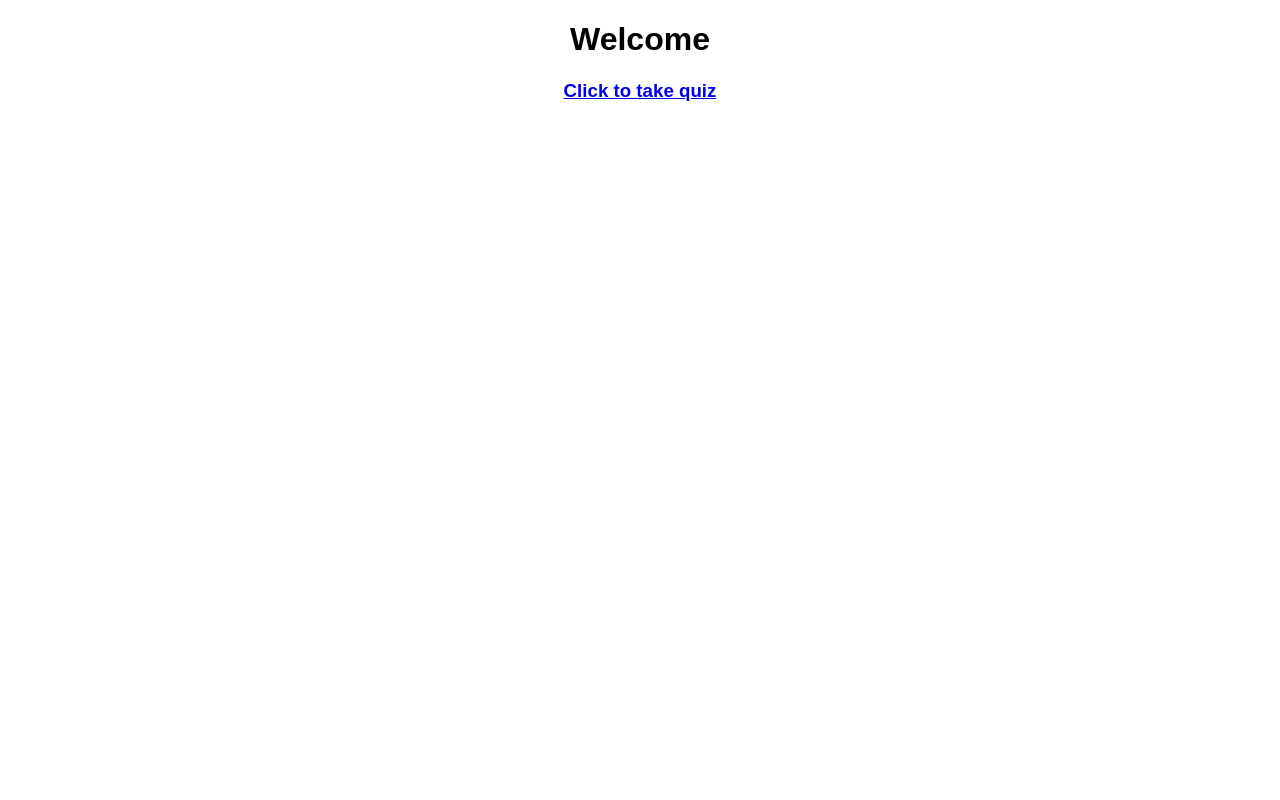
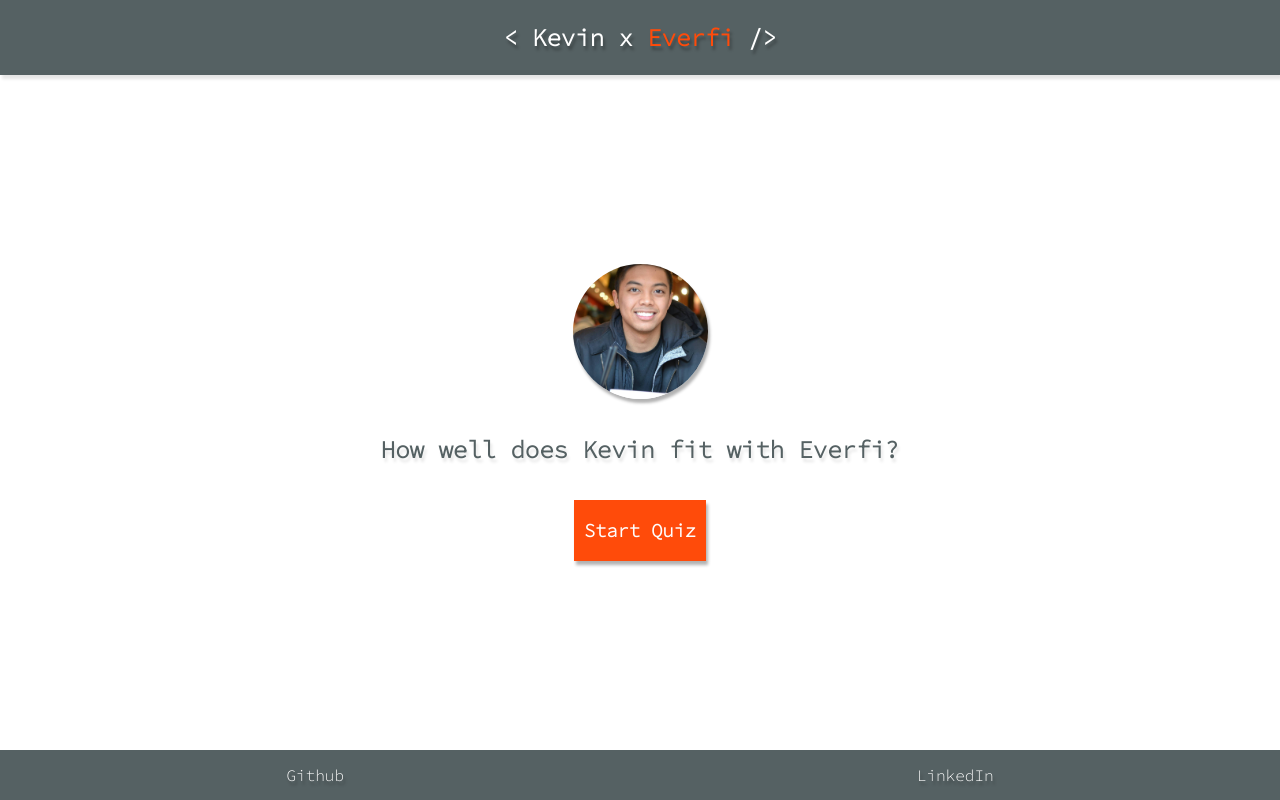
Before and after one commit to kgalang/Kevin2Carfax, a React (Create React App) app: page / in a window 1280 px wide. Built offline with nearby package versions, Linux system fonts and the light colour scheme.

Commit message:
Style landing for example company.

```diff
--- a/public/index.html
+++ b/public/index.html
@@ -10,6 +10,7 @@
     -->
     <link rel="manifest" href="%PUBLIC_URL%/manifest.json">
     <link rel="shortcut icon" href="%PUBLIC_URL%/favicon.ico">
+    <link href="https://fonts.googleapis.com/css?family=Source+Code+Pro:300" rel="stylesheet">
     <!--
       Notice the use of %PUBLIC_URL% in the tags above.
       It will be replaced with the URL of the `public` folder during the build.
--- a/src/App.css
+++ b/src/App.css
@@ -1,28 +1,29 @@
+html, body {
+  margin: 0;
+  height: 100vh;
+}
+
 .App {
   text-align: center;
+  margin: 0;
+  padding: 0;
+  font-family: 'Source Code Pro', monospace;
 }
 
-.App-logo {
-  animation: App-logo-spin infinite 20s linear;
-  height: 80px;
+.grid {
+  height: 100vh;
+  width: 100%;
+  display: grid;
+  grid-template-rows: 75px 1fr 3fr 50px;
+  grid-template-areas:
+    "header"
+    "content-top"
+    "content"
+    "footer";
+  align-items: stretch;
 }
-
-.App-header {
-  background-color: #222;
-  height: 150px;
-  padding: 20px;
-  color: white;
-}
-
-.App-title {
-  font-size: 1.5em;
-}
-
-.App-intro {
-  font-size: large;
-}
-
-@keyframes App-logo-spin {
-  from { transform: rotate(0deg); }
-  to { transform: rotate(360deg); }
-}
+/* Everfi colors:
+  #556163  Gray
+  #FF4B0A  Orange
+  #FFFFFF  White
+*/
--- a/src/App.js
+++ b/src/App.js
@@ -8,15 +8,13 @@ import Results from './components/Results/Results';
 class App extends Component {
   render() {
     return (
-      <div className="App">
       <Router>
-        <div>
+        <div className="App grid">
         <Route exact path="/" component={Landing} />
         <Route exact path="/takequiz" component={Quiz}/>
         <Route exact path="/results" component={Results}/>
         </div>
       </Router>
-      </div>
     );
   }
 }
--- /dev/null
+++ b/src/components/Landing/Landing.css
@@ -0,0 +1,58 @@
+.header {
+    grid-area: header;
+    background: #556163;
+    color: #FFFFFF;
+    text-shadow: 2px 4px 3px rgba(0,0,0,0.3);
+    box-shadow: 2px 4px 3px rgba(0,0,0,0.1);
+    display: flex;
+    justify-content: center;
+    align-items: center;
+}
+
+.me-icon {
+    height: 20%;
+    width: auto;
+    border-radius: 50%;
+    box-shadow: 2px 4px 3px rgba(0,0,0,0.3);
+}
+
+.orange-text {
+    color: #FF4B0A;
+}
+
+.quiz-intro {
+    color: #556163;
+    padding: 15px;
+    text-shadow: 2px 4px 3px rgba(0,0,0,0.1);
+}
+
+.landing {
+    grid-area: content-top / content-top / content / content;
+    color: #FF4B0A;
+    display: flex;
+    flex-direction: column;
+    justify-content: center;
+    align-items: center;
+}
+#start-quiz{
+    text-decoration: none;
+    color: white;
+    padding-left: 10px;
+    padding-right: 10px;
+    background: #FF4B0A;
+    box-shadow: 2px 4px 3px rgba(0,0,0,0.3);
+}
+
+.footer {
+    grid-area: footer;
+    background: #556163;
+    display: flex;
+    justify-content: space-around;
+    align-items: center;
+}
+
+.footer a {
+    color: #FFFFFF;
+    text-shadow: 2px 4px 3px rgba(0,0,0,0.3);
+    text-decoration: none;
+}
--- a/src/components/Landing/Landing.js
+++ b/src/components/Landing/Landing.js
@@ -1,14 +1,26 @@
 import React from 'react';
+import './Landing.css';
 import { Link } from 'react-router-dom';
+import me from './Me.jpg';
 
 
 const Landing = () => {
     return (
-        <div>
-            <h1>Welcome</h1>
-            <Link to='/takequiz/'>
-                <h3>Click to take quiz</h3>
-            </Link>
+        <div className="grid">
+            <div className="header">
+                <h2>{"<"} Kevin x <span className="orange-text"><strong>Everfi</strong></span> {"/>"}</h2>
+            </div>
+            <div className="landing">
+                <img src={me} alt="Image of Kevin"className="me-icon"></img>
+                <h2 className="quiz-intro">How well does Kevin fit with Everfi?</h2>
+                <Link to='/takequiz/' id="start-quiz">
+                    <h3>Start Quiz</h3>
+                </Link>
+            </div>
+            <div className="footer">
+                <a href="https://github.com/kgalang" target="_blank">Github</a>
+                <a href="https://www.linkedin.com/in/kgalang/" target="_blank">LinkedIn</a>
+            </div>
         </div>
     );
 }
```
Also changed, not shown: src/components/Landing/Me.jpg (added).
